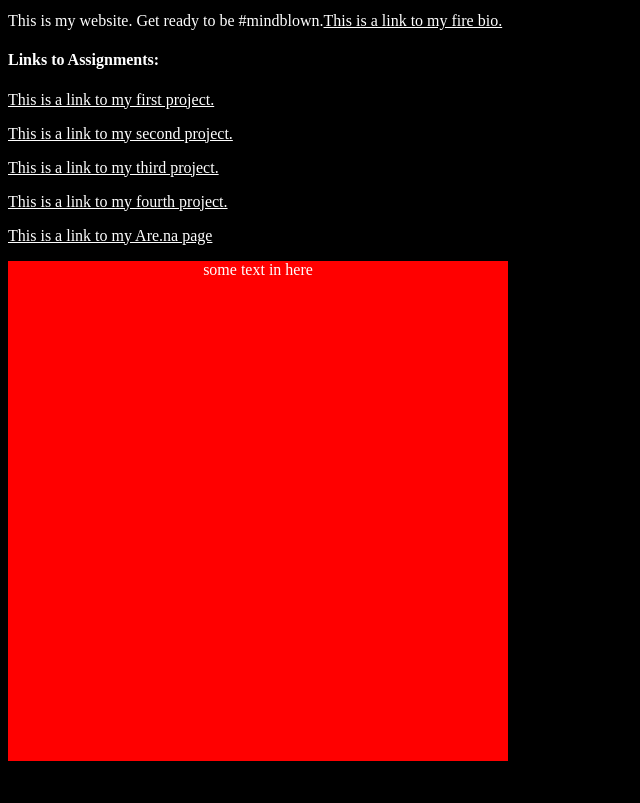
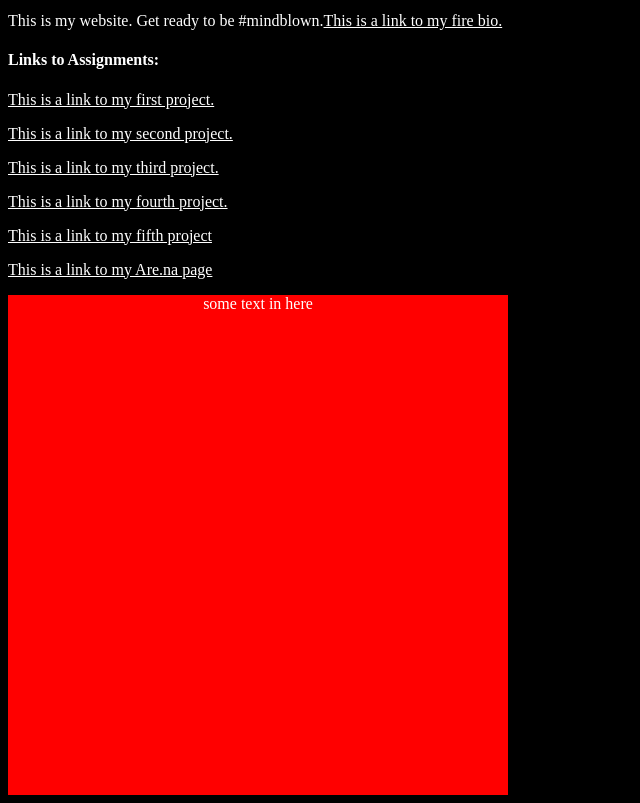
Before and after one commit to HackerHoez/HackerHoez.github.io-, a plain HTML site: page index.html in a window 1280 px wide. Shown: the part 113-916 px from the top of the page, without its empty margins (0-640 px from the left). Before the commit the page ends 882 px from the top, so only its background shows below. Drawn offline with Linux system fonts and the light colour scheme.

Commit message:
assigment5

```diff
--- a/index.html
+++ b/index.html
@@ -15,6 +15,7 @@
     <p><a href="https://hackerhoez.github.io/assignment-2/">This is a link to my second project.</a></p>
     <p><a href="https://hackerhoez.github.io/assignment-3/">This is a link to my third project.</a></p>
      <p><a href="https://hackerhoez.github.io/assignment-4/">This is a link to my fourth project.</a></p>
+     <p><a href="https://hackerhoez.github.io/assignment-5/">This is a link to my fifth project</a></p>
 	<p><a href="https://www.are.na/rebecca-silverman/web-design-basics-class">This is a link to my Are.na page</a></p>
 
 	<div class="red-rectangle"</div>
```
